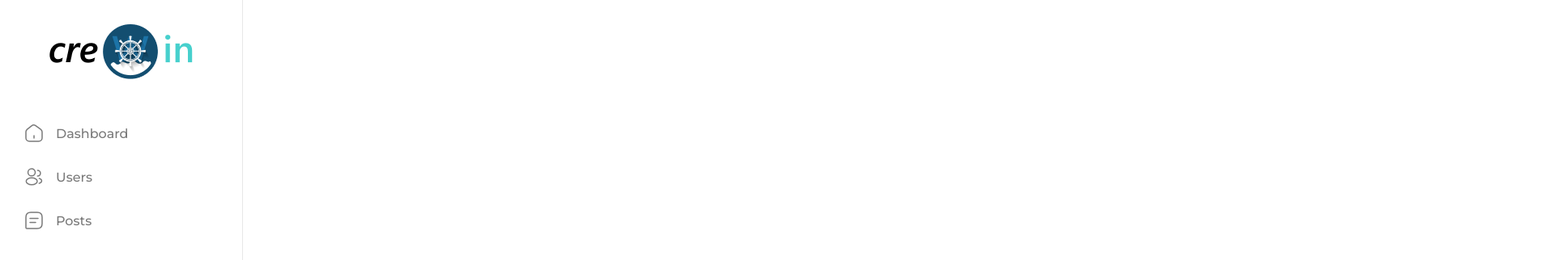
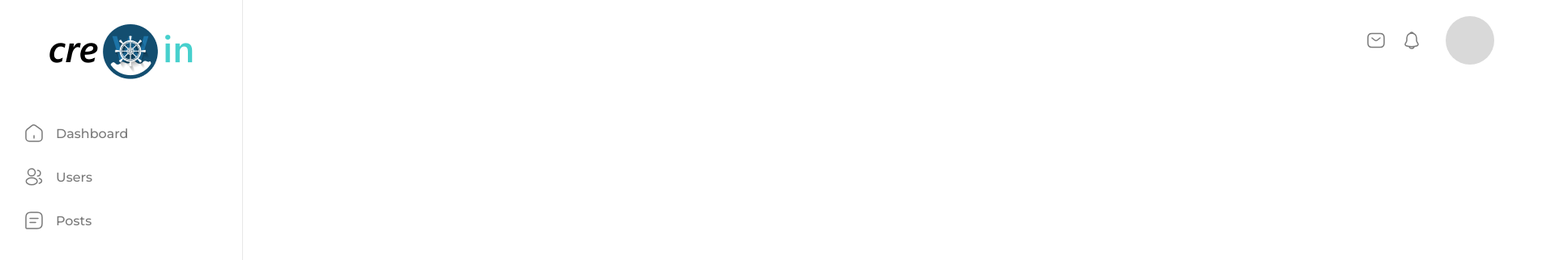
Before and after one commit to themythia/crewin-staj, a React (Create React App) app: page / in a window 1280 px wide. Shown: the top 322 px of the page at 81% size, 1920 px wide, since content can reach past the window. Built offline with nearby package versions, Linux system fonts and the light colour scheme.

Commit message:
feat: add Account component

```diff
--- /dev/null
+++ b/src/components/Account.js
@@ -0,0 +1,12 @@
+import Icon from './icons/Icon';
+
+const Account = () => {
+  return (
+    <div className='account'>
+      <Icon type='message' />
+      <Icon type='bell' />
+      <div className='avatar'></div>
+    </div>
+  );
+};
+export default Account;
--- a/src/components/App.js
+++ b/src/components/App.js
@@ -1,4 +1,5 @@
 import { Routes, Route } from 'react-router-dom';
+import Account from './Account';
 import Navbar from './navbar/Navbar';
 import Posts from './posts/Posts';
 import Users from './users/Users';
@@ -13,10 +14,13 @@ function App() {
   return (
     <>
       <Navbar />
-      <Routes>
-        <Route path='/users' element={<Users />} />
-        <Route path='/posts' element={<Posts />} />
-      </Routes>
+      <div>
+        <Account />
+        <Routes>
+          <Route path='/users' element={<Users />} />
+          <Route path='/posts' element={<Posts />} />
+        </Routes>
+      </div>
     </>
   );
 }
--- a/src/components/icons/Icon.js
+++ b/src/components/icons/Icon.js
@@ -10,6 +10,8 @@ const Icon = ({ type }) => {
     dash: Home,
     posts: Post,
     users: User,
+    bell: Bell,
+    message: Message,
   };
 
   const DynamicIcon = icons[type];
--- a/src/index.scss
+++ b/src/index.scss
@@ -60,3 +60,27 @@ nav {
     }
   }
 }
+
+.account {
+  display: flex;
+  flex-direction: row;
+  width: 100%;
+  height: 80px;
+  padding: 20px 75px 0px;
+  justify-content: end;
+  align-items: center;
+
+  svg {
+    margin-right: 20px;
+    cursor: pointer;
+  }
+
+  .avatar {
+    height: 60px;
+    width: 60px;
+    border-radius: 50%;
+    background: #d9d9d9;
+    margin-left: 10px;
+    cursor: pointer;
+  }
+}
```
